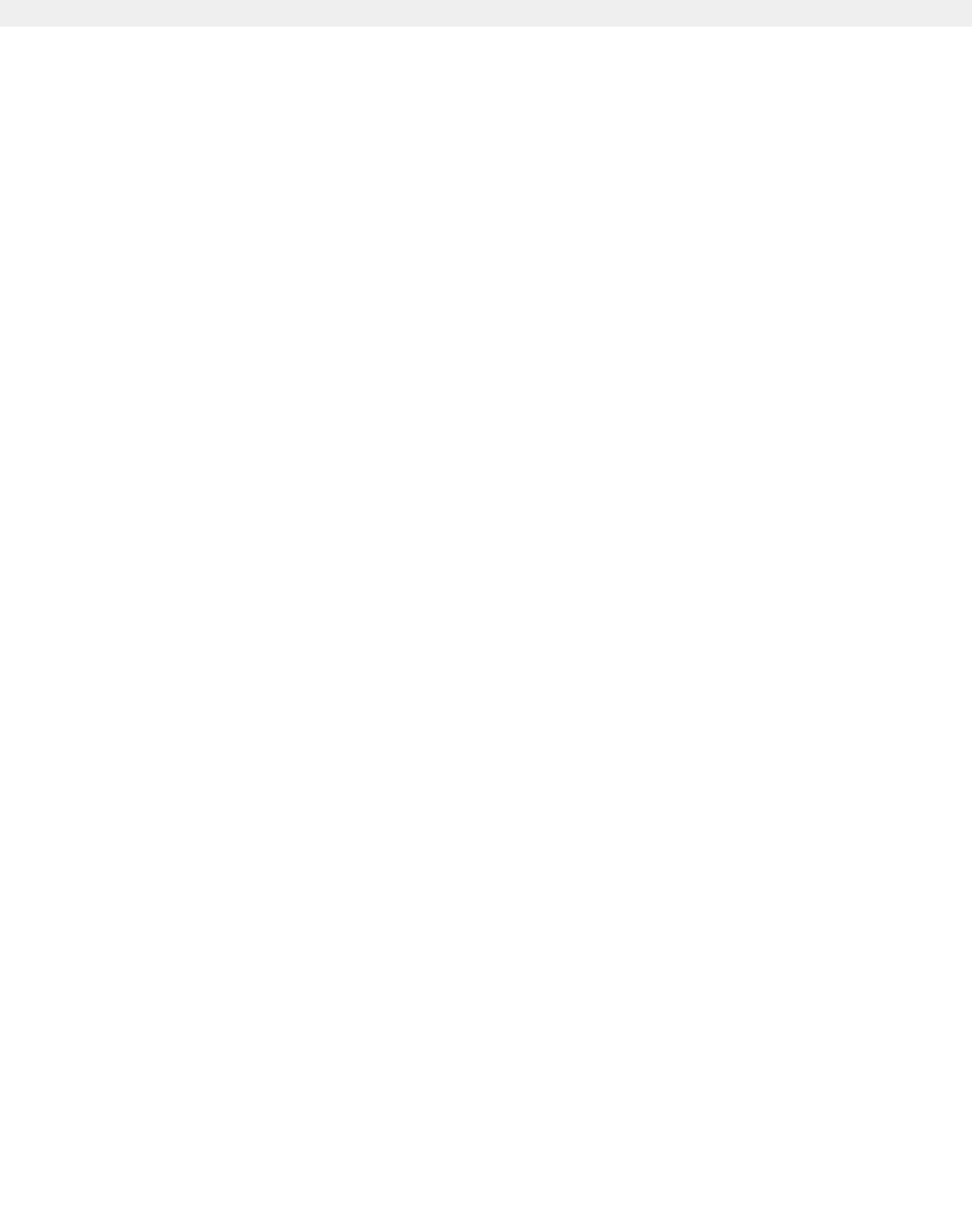
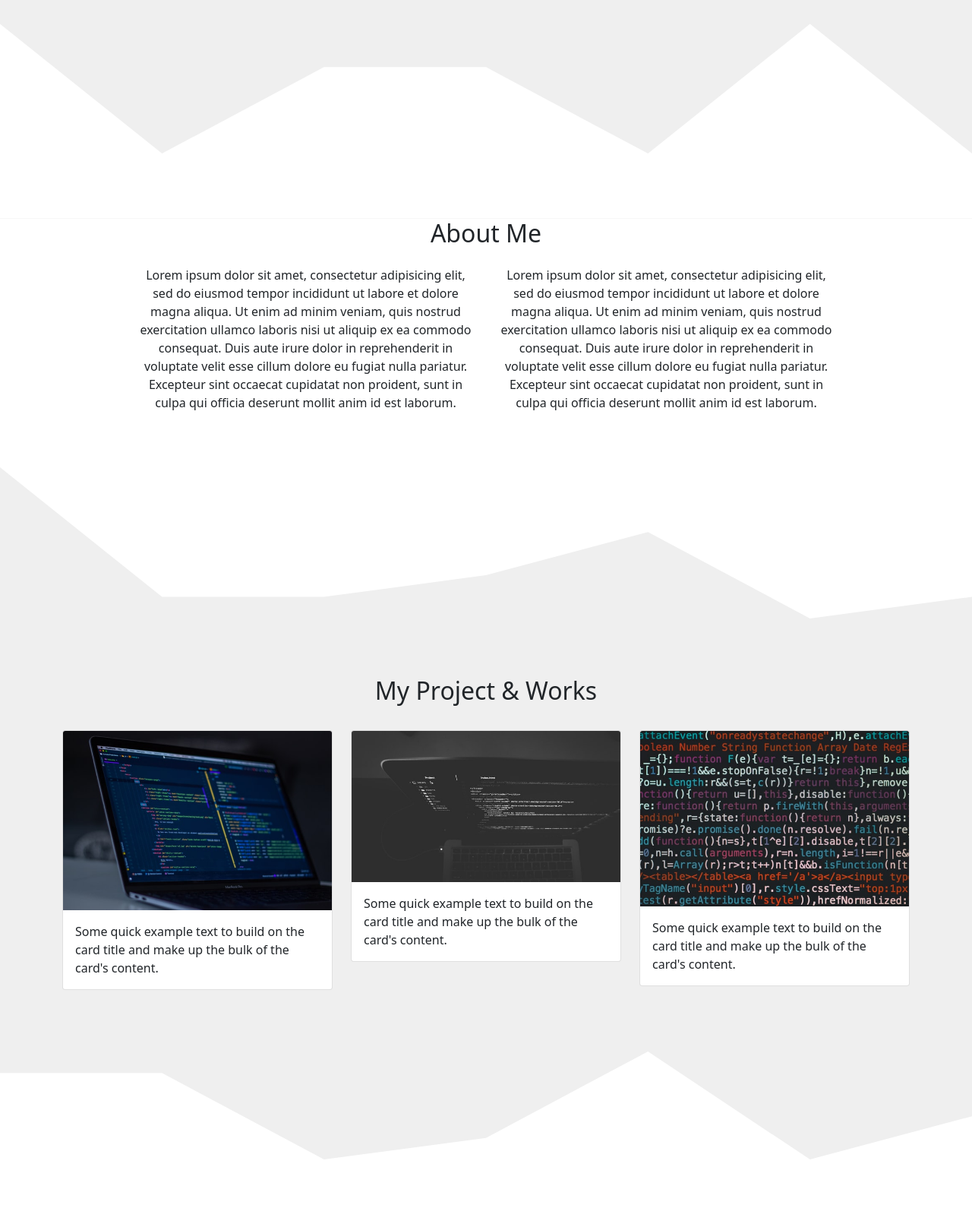
Before and after one commit to rifanstd/rifan-portofolio, a plain HTML site: page index.html in a window 1280 px wide. Shown: the part 406-2017 px from the top of the page at 76% size. Before the commit the page ends 800 px from the top, so only its background shows below. Drawn offline with Linux system fonts and the light colour scheme.

Commit message:
#Update 2

```diff
--- a/custom_css/style.css
+++ b/custom_css/style.css
@@ -1,8 +1,16 @@
+body {
+	min-height: 2000px;
+}
+
 .custom-navbar-bg {
 	background-color: #112B3C;
 }
 
 .jumbotron-custom {
-	padding: 2rem 1rem;
+	padding-top: 2rem;
 	background-color: #EFEFEF;
 }
+
+.project-custom {
+	background-color: #EFEFEF;
+}
--- a/index.html
+++ b/index.html
@@ -2,6 +2,10 @@
 <html>
 <head>
 	<title>Rifan Setiadi's Portfolio</title>
+
+	<!-- Required meta tags -->
+	<meta charset="utf-8">
+	<meta name="viewport" content="width=device-width, initial-scale=1">
 
 	<!-- Bootstrap -->
 	<link rel="stylesheet" href="bootstrap\css\bootstrap.min.css">
@@ -25,9 +29,9 @@
 				<div class="collapse navbar-collapse" id="navbarNavAltMarkup">
 					<div class="navbar-nav ms-auto">
 						<a class="nav-link active" aria-current="page" href="#">Home</a>
-						<a class="nav-link" href="#">Features</a>
-						<a class="nav-link" href="#">Pricing</a>
-						<a class="nav-link disabled">Disabled</a>
+						<a class="nav-link" href="#">About</a>
+						<a class="nav-link" href="#">Project & Works</a>
+						<a class="nav-link">Contact</a>
 					</div>
 				</div>
 			</div>
@@ -38,11 +42,83 @@
 	<!-- Jumbotron -->
 	<section class="jumbotron jumbotron-custom text-center">
 		<img src="image\rifan-jumbotron.jpg" class="rounded-circle">
-		<h1 class="display-4">Hello, world!</h1>
-		<p class="lead">This is a simple hero unit, a simple jumbotron-style component for calling extra attention to featured content or information.</p>
+		<h1 class="display-4">Rifan Setiadi</h1>
+		<p class="lead">University of Lampung Student | Freelancer</p>
+		<svg xmlns="http://www.w3.org/2000/svg" viewBox="0 0 1440 320"><path fill="#ffffff" fill-opacity="1" d="M0,32L240,224L480,96L720,96L960,224L1200,32L1440,224L1440,320L1200,320L960,320L720,320L480,320L240,320L0,320Z"></path></svg>
 	</section>
 	<!-- End of jumbotron -->
 
+	<!-- About -->
+	<section>
+		<div class="container">
+			<div class="row justify-content-center">
+				<div class="col text-center">
+					<h2>About Me</h2>
+				</div>
+			</div>
+			<div class="row justify-content-center text-center mt-3">
+				<div class="col-md-5">
+					<p>Lorem ipsum dolor sit amet, consectetur adipisicing elit, sed do eiusmod
+						tempor incididunt ut labore et dolore magna aliqua. Ut enim ad minim veniam,
+						quis nostrud exercitation ullamco laboris nisi ut aliquip ex ea commodo
+						consequat. Duis aute irure dolor in reprehenderit in voluptate velit esse
+						cillum dolore eu fugiat nulla pariatur. Excepteur sint occaecat cupidatat non
+					proident, sunt in culpa qui officia deserunt mollit anim id est laborum.</p>
+				</div>
+				<div class="col-md-5">
+					<p>Lorem ipsum dolor sit amet, consectetur adipisicing elit, sed do eiusmod
+						tempor incididunt ut labore et dolore magna aliqua. Ut enim ad minim veniam,
+						quis nostrud exercitation ullamco laboris nisi ut aliquip ex ea commodo
+						consequat. Duis aute irure dolor in reprehenderit in voluptate velit esse
+						cillum dolore eu fugiat nulla pariatur. Excepteur sint occaecat cupidatat non
+					proident, sunt in culpa qui officia deserunt mollit anim id est laborum.</p>
+				</div>
+			</div>
+		</div>
+		<svg xmlns="http://www.w3.org/2000/svg" viewBox="0 0 1440 320"><path fill="#EFEFEF" fill-opacity="1" d="M0,64L240,256L480,256L720,224L960,160L1200,288L1440,256L1440,320L1200,320L960,320L720,320L480,320L240,320L0,320Z"></path></svg>
+	</section>
+	<!-- End of About -->
+
+	<!-- Project -->
+	<section>
+		<div class="container-fluid project-custom pt-5">
+			<div class="container">
+				<div class="row justify-content-center mb-4">
+					<diw class="col text-center">
+						<h2>My Project & Works</h2>
+					</diw>
+				</div>
+				<div class="row justify-content-center">
+					<div class="col-md-4 mb-4">
+						<div class="card justify-content-center">
+							<img src="image\project-1.jpg" class="card-img-top" alt="Project 1" class="rounded-circle">
+							<div class="card-body">
+								<p class="card-text">Some quick example text to build on the card title and make up the bulk of the card's content.</p>
+							</div>
+						</div>
+					</div>
+					<div class="col-md-4 mb-4">
+						<div class="card justify-content-center">
+							<img src="image\project-2.jpg" class="card-img-top" alt="Project 2" class="rounded-circle">
+							<div class="card-body">
+								<p class="card-text">Some quick example text to build on the card title and make up the bulk of the card's content.</p>
+							</div>
+						</div>
+					</div>
+					<div class="col-md-4 mb-4">
+						<div class="card justify-content-center">
+							<img src="image\project-3.jpg" class="card-img-top" alt="Project 3" class="rounded-circle">
+							<div class="card-body">
+								<p class="card-text">Some quick example text to build on the card title and make up the bulk of the card's content.</p>
+							</div>
+						</div>
+					</div>
+				</div>
+			</div>
+		</div>
+		<svg xmlns="http://www.w3.org/2000/svg" viewBox="0 0 1440 320"><path fill="#efefef" fill-opacity="1" d="M0,96L240,96L480,224L720,192L960,64L1200,224L1440,160L1440,0L1200,0L960,0L720,0L480,0L240,0L0,0Z"></path></svg>
+	</section>
+	<!-- End of project -->
 
 
 
```
Also changed, not shown: image/project-1.jpg (added), image/project-2.jpg (added), image/project-3.jpg (added).
